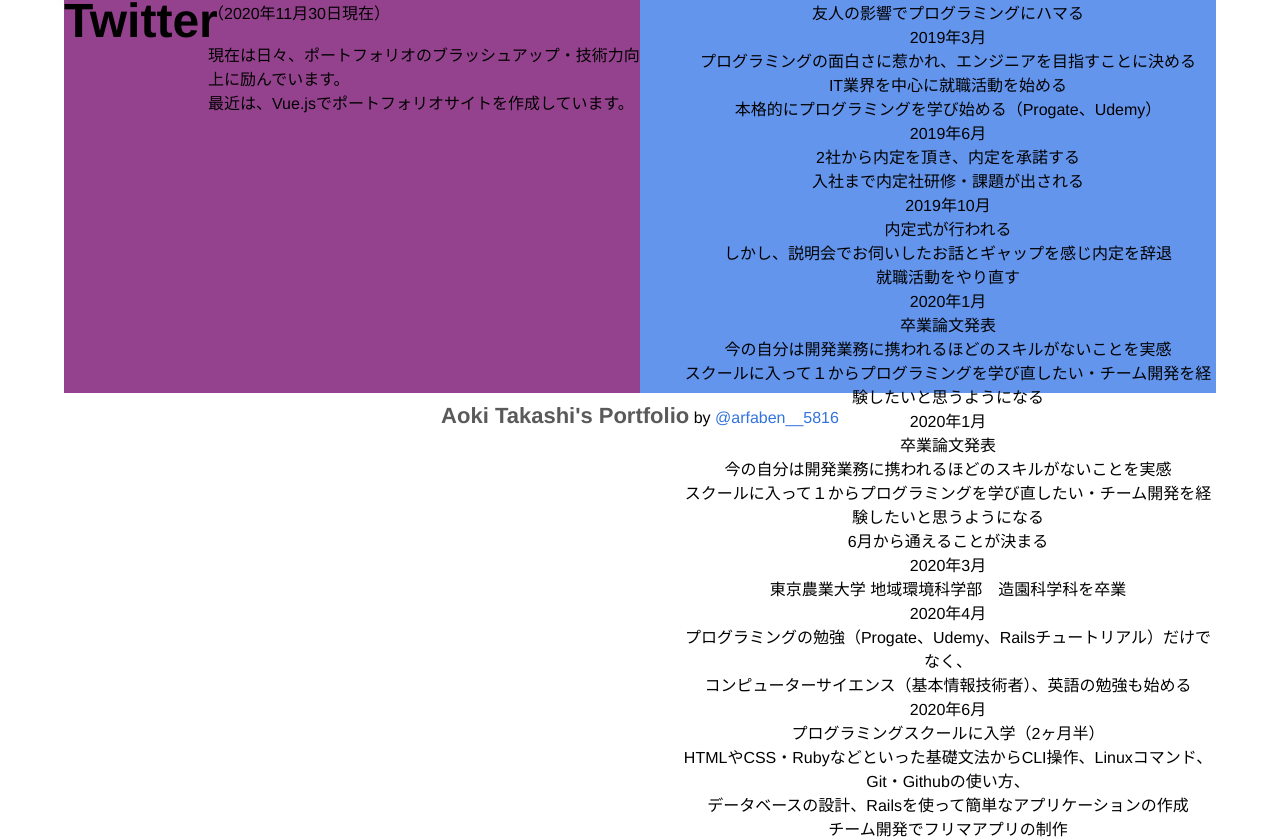
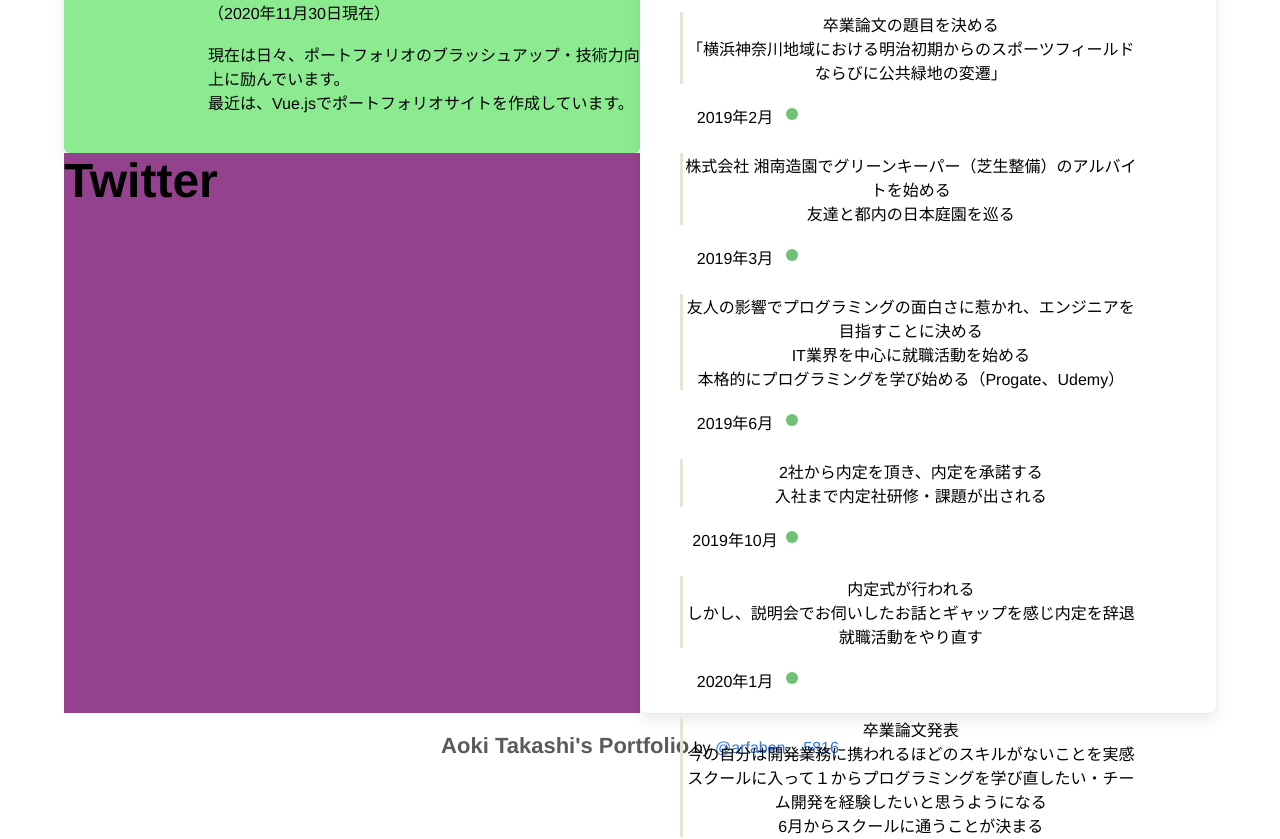
Before and after one commit to TakashiAoki5816/Portfolio, a Vue app in the folder vue-project/: page /#/about in a window 1280 px wide. Shown: the part 607-1446 px from the top of the page. Built offline with nearby package versions, Linux system fonts and the light colour scheme.

Commit message:
Update history

```diff
--- a/vue-project/src/components/about.vue
+++ b/vue-project/src/components/about.vue
@@ -66,13 +66,7 @@
         <li>
           <p class="timeline-date">2019年3月</p>
           <div class="timeline-content">
-            <p>友人の影響でプログラミングにハマる</p>
-          </div>
-        </li>
-        <li>
-          <p class="timeline-date">2019年3月</p>
-          <div class="timeline-content">
-            <p>プログラミングの面白さに惹かれ、エンジニアを目指すことに決める</p>
+            <p>友人の影響でプログラミングの面白さに惹かれ、エンジニアを目指すことに決める</p>
             <p>IT業界を中心に就職活動を始める</p>
             <p>本格的にプログラミングを学び始める（Progate、Udemy）</p>
           </div>
@@ -97,22 +91,14 @@
           <div class="timeline-content">
             <p>卒業論文発表</p>
             <p>今の自分は開発業務に携われるほどのスキルがないことを実感<br>
-            スクールに入って１からプログラミングを学び直したい・チーム開発を経験したいと思うようになる</p>
-          </div>
-        </li>
-        <li>
-          <p class="timeline-date">2020年1月</p>
-          <div class="timeline-content">
-            <p>卒業論文発表</p>
-            <p>今の自分は開発業務に携われるほどのスキルがないことを実感<br>
             スクールに入って１からプログラミングを学び直したい・チーム開発を経験したいと思うようになる<br>
-            6月から通えることが決まる</p>
+            6月からスクールに通うことが決まる</p>
           </div>
         </li>
         <li>
           <p class="timeline-date">2020年3月</p>
           <div class="timeline-content">
-            <p>東京農業大学 地域環境科学部　造園科学科を卒業</p>
+            <p>東京農業大学 地域環境科学部 造園科学科を卒業</p>
           </div>
         </li>
         <li>
@@ -126,7 +112,7 @@
           <p class="timeline-date">2020年6月</p>
           <div class="timeline-content">
             <p>プログラミングスクールに入学（2ヶ月半）</p>
-            <p>HTMLやCSS・Rubyなどといった基礎文法からCLI操作、Linuxコマンド、Git・Githubの使い方、<br>
+            <p>HTML・CSS・Rubyの基礎文法、CLI操作、Linuxコマンド、Git・Githubの使い方、<br>
             データベースの設計、Railsを使って簡単なアプリケーションの作成<br>
             チーム開発でフリマアプリの制作</p>
           </div>
@@ -150,7 +136,7 @@
         <li>
           <p class="timeline-date">2020年11月</p>
           <div class="timeline-content">
-            <p>Vue.jsを用いたSPAのポートフォリオサイトを制作開始</p>
+            <p>Vue.jsでSPAのポートフォリオサイトを制作開始</p>
           </div>
         </li>
       </ul>
@@ -165,6 +151,7 @@
 <style>
 .content-wrapper {
   width: 90vw;
+  height: 155vh;
   margin: 10px auto;
 }
 
@@ -185,7 +172,7 @@
 
 .left-content {
   width: 50%;
-  height: 100%;
+  height: 140%;
 }
 
 .profile {
@@ -228,8 +215,10 @@
 
 .right-content {
   width: 50%;
-  height: 100%;
-  background-color: cornflowerblue;
+  height: 140%;
+  background: #fff;
+  border-radius: 6px;
+  box-shadow: 0 0.5em 1em -0.125em rgba(10,10,10,.1), 0 0 0 1px rgba(10,10,10,.02);
 }
 
 .History {
@@ -237,4 +226,34 @@
   text-align: left;
 }
 
+.timeline > li {
+  overflow: hidden;
+  margin: 0;
+  position: relative;
+}
+
+.timeline-date {
+  width: 110px;
+  float: left;
+  margin-top: 20px;
+}
+
+.timeline-content {
+  width: 85%;
+  float: left;
+  border-left: 3px #e5e5d1 solid;
+  margin-top: 25px;
+}
+
+.timeline-content:before {
+  content: '';
+  width: 12px;
+  height: 12px;
+  background: #6fc173;
+  position: absolute;
+  left: 106px;
+  top: 24px;
+  border-radius: 100%;
+}
+
 </style>
```
